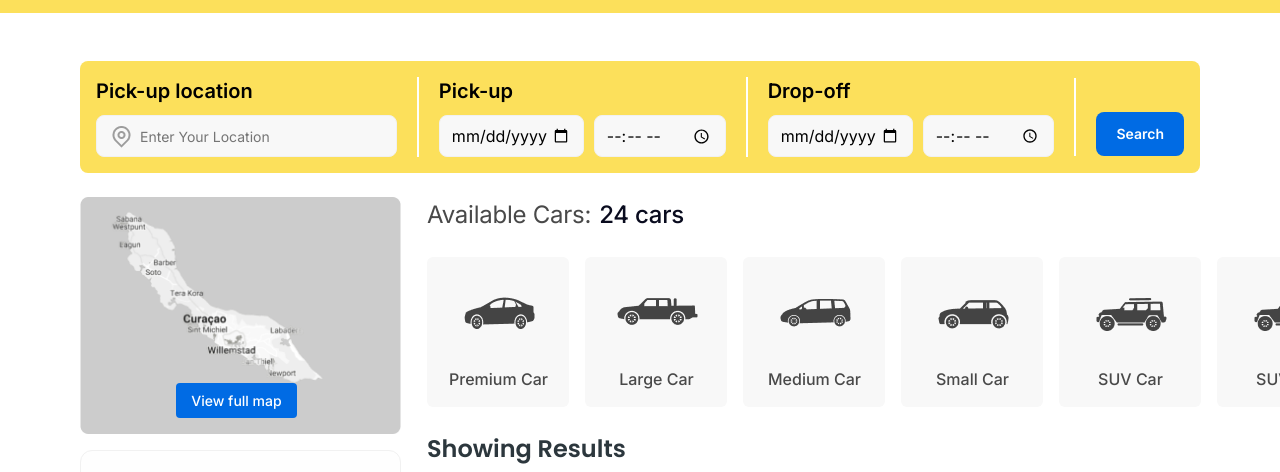
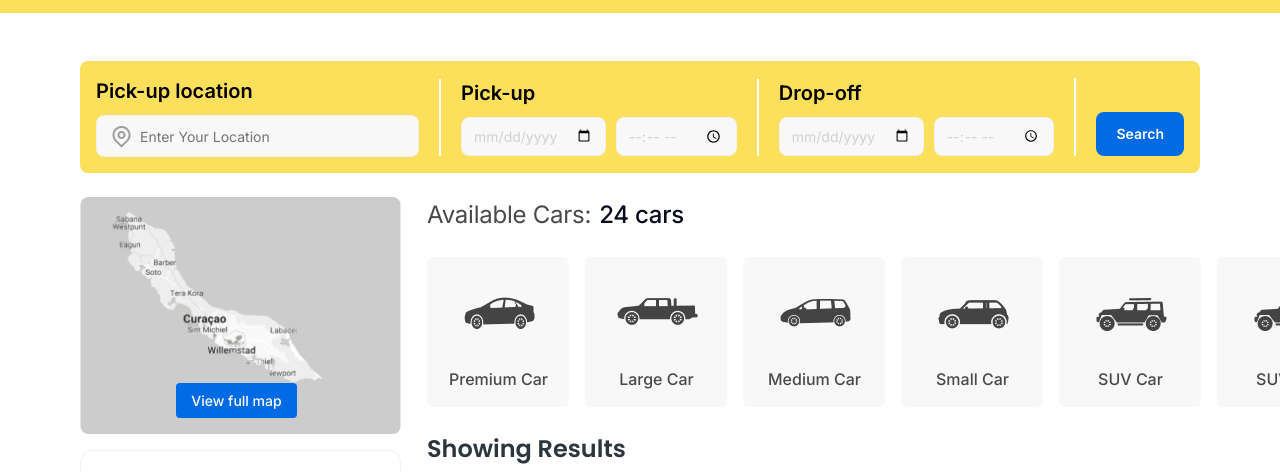
Before and after one commit to waqar-ahmad356/search-car-page, a plain HTML site: page index.html in a window 1280 px wide. Shown: the part 49-521 px from the top of the page. Drawn offline with nearby package versions, Linux system fonts and the light colour scheme.

Commit message:
development-mode

```diff
--- a/main.css
+++ b/main.css
@@ -206,6 +206,10 @@ max-width: 467px;
  }
  .search-input input::placeholder{
     font-size: 14px;
+ }
+ .search-input input{
+    font-size: 14px;
+    color: #D1D1D4;
  }
  .pickup{
     display: flex;
```
